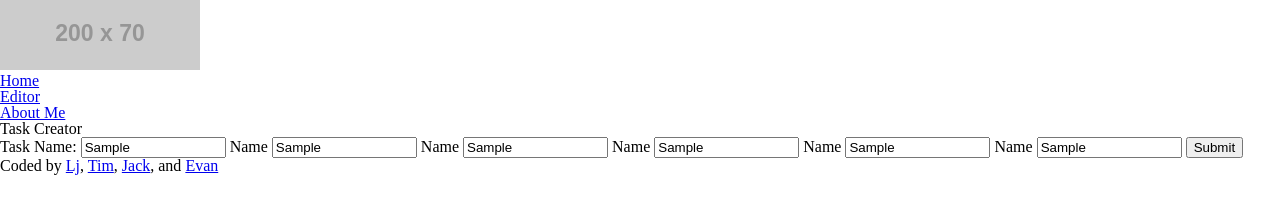
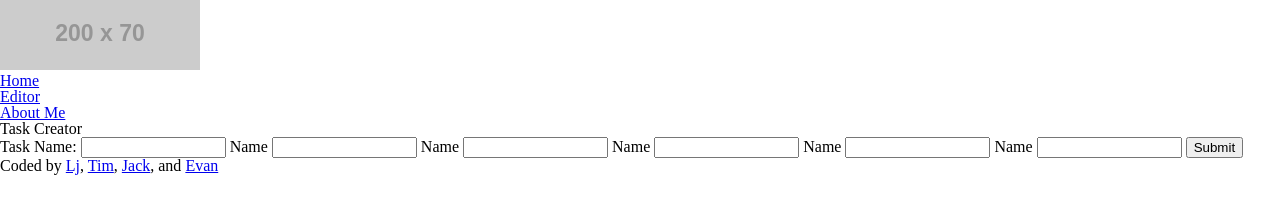
Before and after one commit to ljjolley/201-Final-Project, a plain HTML site: page editor.html in a window 1280 px wide. Both pictures are taken after typing "Sample", "Sample", "Sample", "Sample", "Sample", "Sample" into the empty fields and a click on the button "Submit". Drawn offline with Linux system fonts and the light colour scheme; placeholder pictures from the web are drawn by us.

Commit message:
fixed code to be more dry

```diff
--- a/editor.html
+++ b/editor.html
@@ -7,7 +7,7 @@
   <meta name="viewport" content="width=device-width, initial-scale=1.0">
   <meta http-equiv="X-UA-Compatible" content="ie=edge">
   <link rel="stylesheet" type="text/css" media="screen" href="css/reset.css" />
-  <link rel="stylesheet" type="text/css" media="screen" href="css/style.css" />
+  <link rel="stylesheet" type="text/css" media="screen" href="css/main.css" />
 </head>
 
 <body>
--- a/js/editor.js
+++ b/js/editor.js
@@ -3,16 +3,26 @@
 var taskFormEl = document.getElementById('newTaskForm');
 
 //create event listener to take in form data
-taskFormEl.addEventListener('submit', function (event) {
+taskFormEl.addEventListener('submit', function(event) {
   event.preventDefault();
   var assignedToList = []; //pushes the name part onto empty array and push it as a variable
-  assignedToList.push(event.target.assignee1.value);
-  assignedToList.push(event.target.assignee2.value);
-  assignedToList.push(event.target.assignee3.value);
-  assignedToList.push(event.target.assignee4.value);
-  assignedToList.push(event.target.assignee5.value);
+  var assignee = [
+    event.target.assignee1,
+    event.target.assignee2,
+    event.target.assignee3,
+    event.target.assignee4,
+    event.target.assignee5
+  ];
+  for (let i = 0; i < assignee.length; i++) {
+    if (assignee[i].value) {
+      assignedToList.push(assignee[i].value);
+    }
+    assignee[i].value = null;
+  }
+  //eslint-disable-next-line
   new Task(
     event.target.task.value, //takes in the task name and input it in constructor function
     assignedToList //takes in the empty array as assigned variable and run it as an prameter
   );
+  event.target.task.value = null;
 });
```
